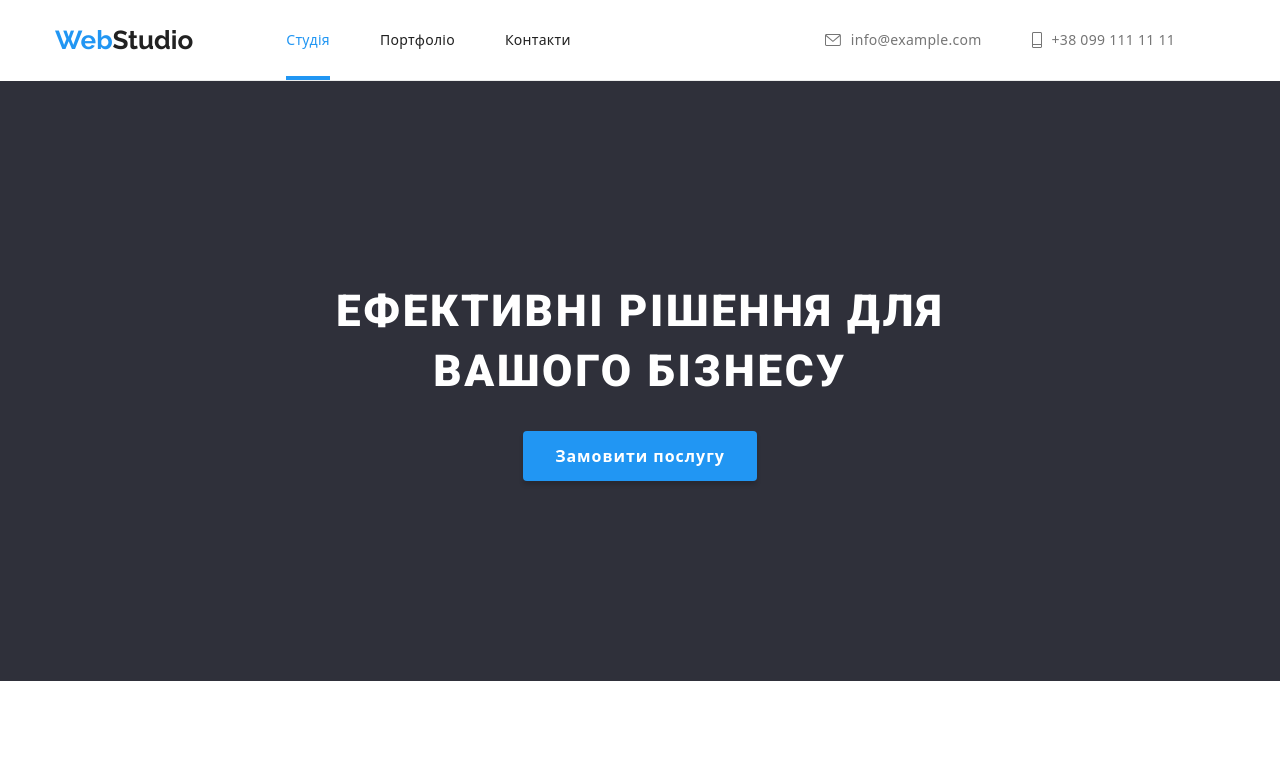
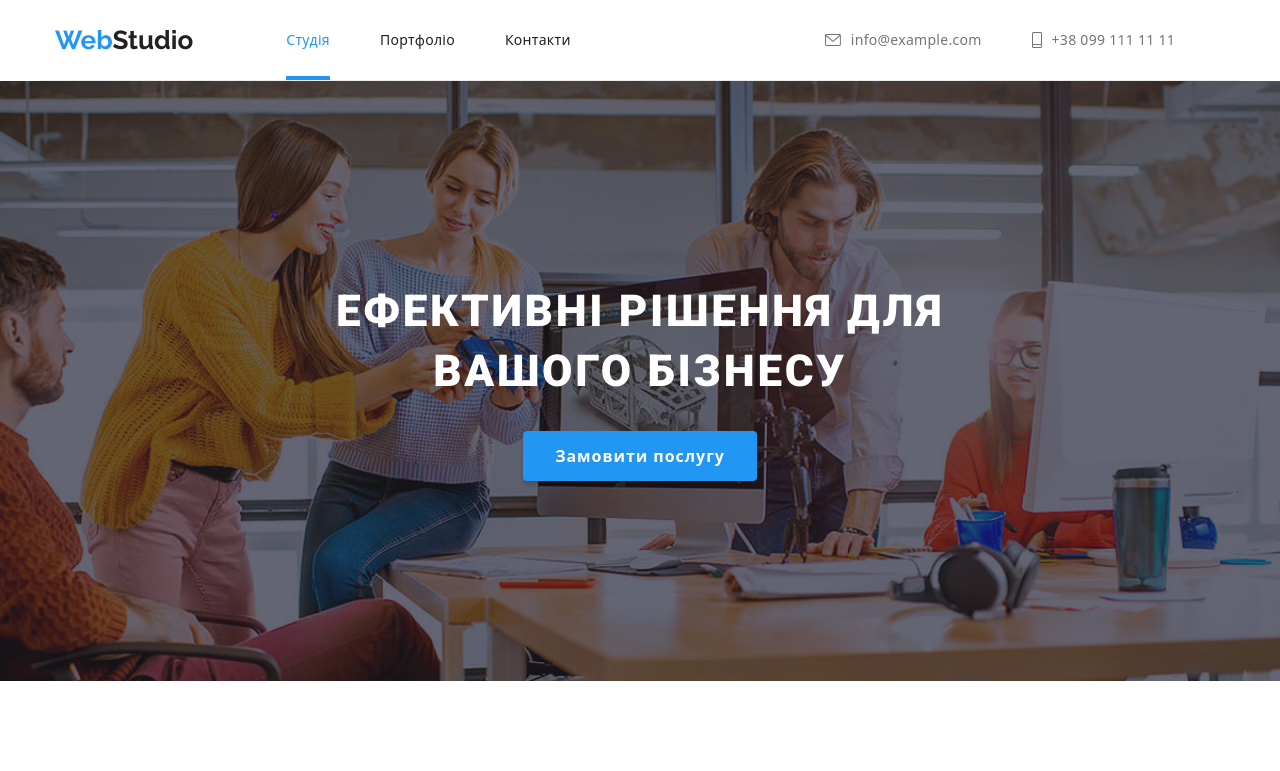
Before and after one commit to Maserto/goit-markup-hw-07, a plain HTML site: page index.html in a window 1280 px wide. Shown: the top 771 px of the page. Drawn offline with nearby package versions, Linux system fonts and the light colour scheme; files that its build step writes are made by us from their sources; the site is published under a folder, as on GitHub Pages, so addresses that start at the root find nothing.

```diff
--- a/sass/components/_hero.scss
+++ b/sass/components/_hero.scss
@@ -11,7 +11,7 @@
           to right,
          $hero-overlay-color,
          $hero-overlay-color
-          ), url(/images/img00.jpg);
+          ), url(../images/img00.jpg);
 
 
       margin-right: auto;
```
